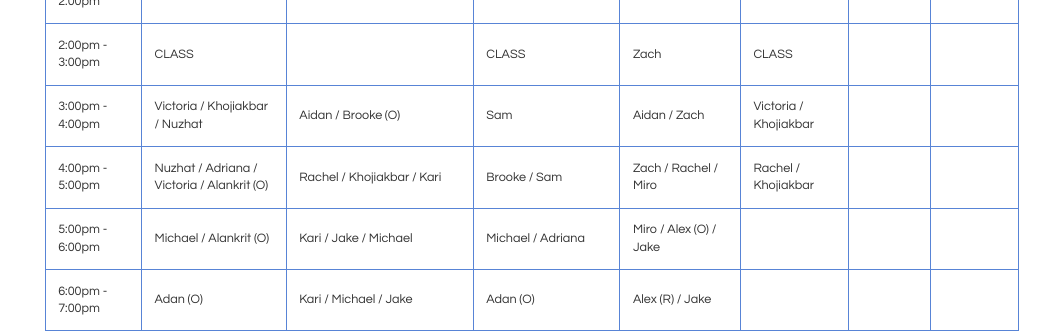
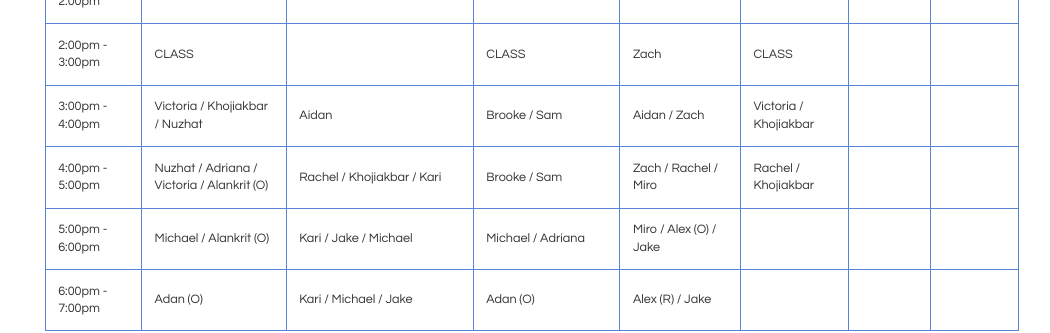
Before and after one commit to bddicken/cs110fall2022website, a Jekyll site: the page built from office_hours/index.md, in a window 1280 px wide. Shown: the part 586-919 px from the top of the page, without its empty margins (108-1158 px from the left). Built offline with Jekyll 4.4.1, drawn with Linux system fonts in a browser that asks for light colours.

```diff
--- a/office_hours/index.md
+++ b/office_hours/index.md
@@ -34,7 +34,7 @@ Ben's will typically meet in GS 850.
 | 12:00pm - 1:00pm  |  | Aman | Zach / Farabi / Cezar / Alankrit | Aman / Miro | Farabi / Aidan / Zach | Alankrit (O) | |
 | 1:00pm - 2:00pm   | CLASS | Anthony / Steven | CLASS | Steven | CLASS | | |
 | 2:00pm - 3:00pm   | CLASS | | CLASS | Zach | CLASS | | |
-| 3:00pm - 4:00pm   | Victoria / Khojiakbar  / Nuzhat | Aidan / Brooke (O) | Sam | Aidan / Zach | Victoria / Khojiakbar  | | |
+| 3:00pm - 4:00pm   | Victoria / Khojiakbar  / Nuzhat | Aidan | Brooke /  Sam | Aidan / Zach | Victoria / Khojiakbar  | | |
 | 4:00pm - 5:00pm   | Nuzhat / Adriana / Victoria / Alankrit (O) | Rachel / Khojiakbar  / Kari | Brooke / Sam | Zach / Rachel / Miro | Rachel / Khojiakbar  | | |
 | 5:00pm - 6:00pm   | Michael / Alankrit (O) | Kari / Jake / Michael | Michael / Adriana | Miro / Alex (O) / Jake | | | |
 | 6:00pm - 7:00pm   | Adan (O) | Kari / Michael / Jake | Adan (O) | Alex (R) / Jake | | | |
```
